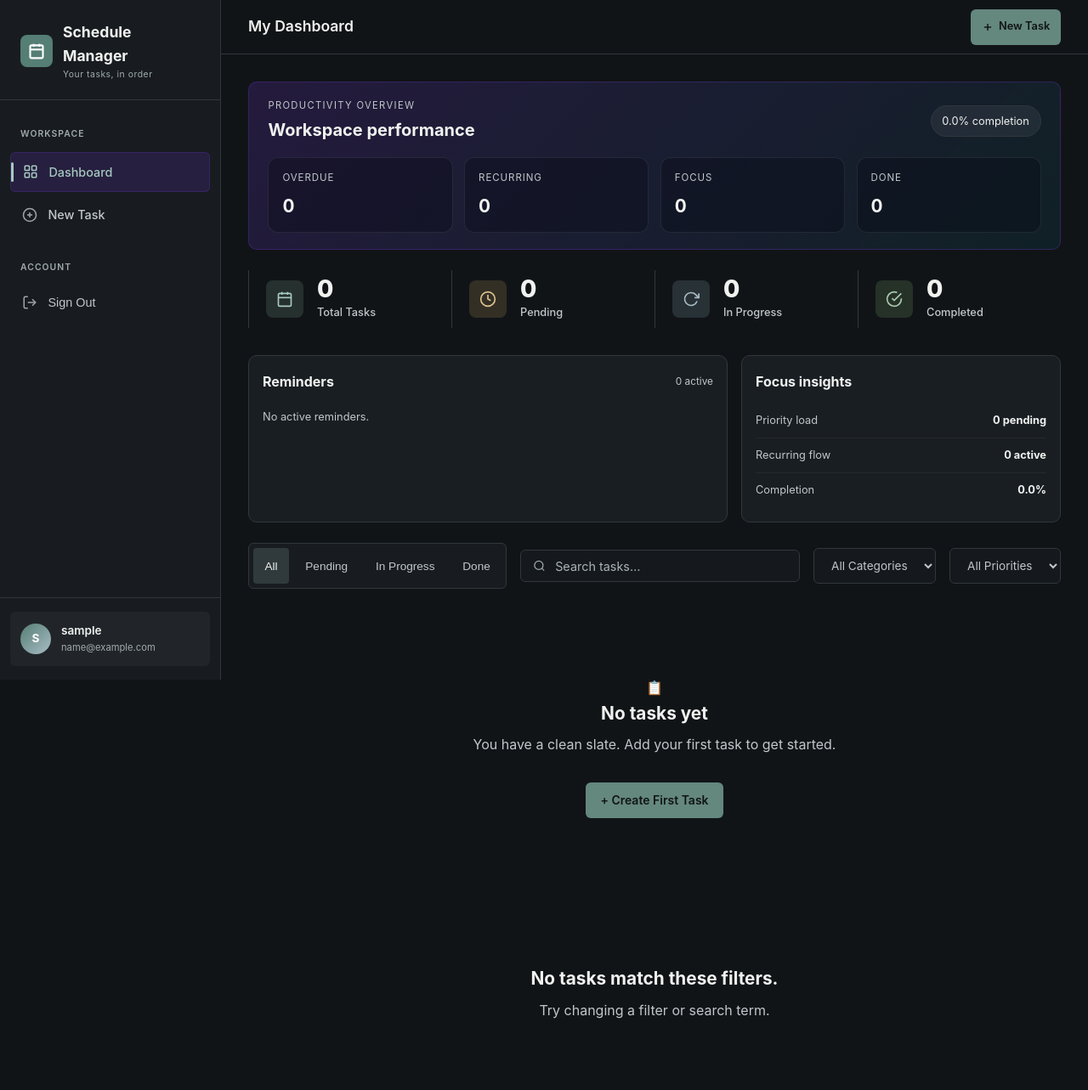
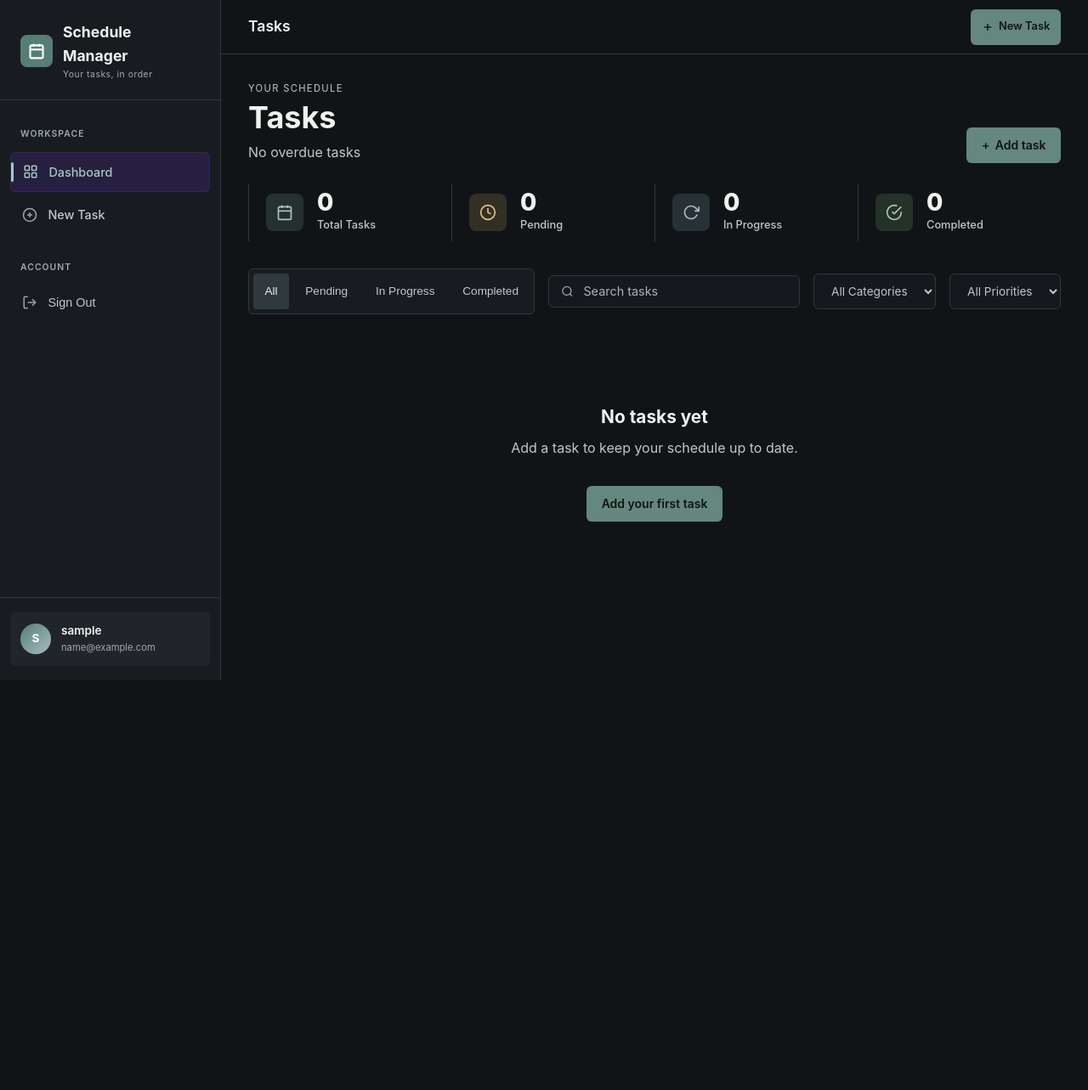
Before and after one commit to Knight6azer/Schedule-Manager, a Flask app: page / in a window 1280 px wide. Shown: the top 1283 px of the page at 85% size. After the commit the page ends 800 px from the top, so only its background shows below. Run offline with Flask 3, Linux system fonts and the light colour scheme; the visitor is signed in with stand-in values (Sample User, id 1); data that the repository does not hold is empty.

Commit message:
Simplify task dashboard and improve semantics

```diff
--- a/app/templates/index.html
+++ b/app/templates/index.html
@@ -1,38 +1,22 @@
 {% extends 'base.html' %}
 
 {% block title %}Dashboard — Schedule Manager{% endblock %}
-{% block page_title %}My Dashboard{% endblock %}
+{% block page_title %}Tasks{% endblock %}
 
 {% block content %}
 
-<!-- ── Analytics Overview ───────────────────────────────────── -->
-<div class="analytics-panel">
-    <div class="analytics-header">
-        <div>
-            <div class="eyebrow">Productivity overview</div>
-            <h2>Workspace performance</h2>
-        </div>
-        <div class="analytics-badge">{{ analytics.completion_rate }}% completion</div>
+<section class="dashboard-heading" aria-labelledby="dashboard-title">
+    <div>
+        <p class="eyebrow">Your schedule</p>
+        <h1 id="dashboard-title">Tasks</h1>
+        <p class="dashboard-summary">
+            {% if analytics.overdue %}{{ analytics.overdue }} overdue{% else %}No overdue tasks{% endif %}
+        </p>
     </div>
-    <div class="analytics-grid">
-        <div class="mini-stat">
-            <span class="mini-stat-label">Overdue</span>
-            <strong>{{ analytics.overdue }}</strong>
-        </div>
-        <div class="mini-stat">
-            <span class="mini-stat-label">Recurring</span>
-            <strong>{{ analytics.recurring }}</strong>
-        </div>
-        <div class="mini-stat">
-            <span class="mini-stat-label">Focus</span>
-            <strong>{{ analytics.in_progress }}</strong>
-        </div>
-        <div class="mini-stat">
-            <span class="mini-stat-label">Done</span>
-            <strong>{{ analytics.completed }}</strong>
-        </div>
-    </div>
-</div>
+    <a href="{{ url_for('main.add_task') }}" class="btn btn-primary">
+        <span aria-hidden="true">+</span> Add task
+    </a>
+</section>
 
 <div class="stats-grid">
     <div class="stat-card">
@@ -90,49 +74,14 @@
     </div>
 </div>
 
-<div class="workspace-section">
-    <div class="notification-panel">
-        <div class="panel-header">
-            <h3>Reminders</h3>
-            <span>{{ notifications|length }} active</span>
-        </div>
-        {% if notifications %}
-            <ul class="notification-list">
-                {% for note in notifications %}
-                    <li>
-                        <span class="notification-dot {{ note.notification_type }}"></span>
-                        <div>
-                            <strong>{{ note.title }}</strong>
-                            <p>{{ note.message }}</p>
-                        </div>
-                    </li>
-                {% endfor %}
-            </ul>
-        {% else %}
-            <div class="empty-mini">No active reminders.</div>
-        {% endif %}
-    </div>
-
-    <div class="insight-panel">
-        <div class="panel-header">
-            <h3>Focus insights</h3>
-        </div>
-        <ul class="insight-list">
-            <li><span>Priority load</span><strong>{{ analytics.pending }} pending</strong></li>
-            <li><span>Recurring flow</span><strong>{{ analytics.recurring }} active</strong></li>
-            <li><span>Completion </span><strong>{{ analytics.completion_rate }}%</strong></li>
-        </ul>
-    </div>
-</div>
-
 <!-- ── Filter Bar ─────────────────────────────────────────── -->
 <div class="filter-bar">
     <!-- Status tabs -->
-    <div class="filter-tabs">
-        <button class="filter-tab active" data-status="">All</button>
-        <button class="filter-tab" data-status="Pending">Pending</button>
-        <button class="filter-tab" data-status="In Progress">In Progress</button>
-        <button class="filter-tab" data-status="Completed">Done</button>
+    <div class="filter-tabs" role="group" aria-label="Filter tasks by status">
+        <button class="filter-tab active" type="button" data-status="" aria-pressed="true">All</button>
+        <button class="filter-tab" type="button" data-status="Pending" aria-pressed="false">Pending</button>
+        <button class="filter-tab" type="button" data-status="In Progress" aria-pressed="false">In Progress</button>
+        <button class="filter-tab" type="button" data-status="Completed" aria-pressed="false">Completed</button>
     </div>
 
     <!-- Search -->
@@ -141,54 +90,60 @@
             <circle cx="11" cy="11" r="8" />
             <line x1="21" y1="21" x2="16.65" y2="16.65" />
         </svg>
-        <input class="search-input" id="search-input" type="text" placeholder="Search tasks…">
+        <label class="sr-only" for="search-input">Search tasks</label>
+        <input class="search-input" id="search-input" type="search" placeholder="Search tasks">
     </div>
 
     <!-- Category filter -->
+    <label class="sr-only" for="category-filter">Filter by category</label>
     <select class="filter-select" id="category-filter">
         <option value="">All Categories</option>
-        <option value="General">📝 General</option>
-        <option value="Work">💼 Work</option>
-        <option value="Personal">🏠 Personal</option>
-        <option value="Study">📚 Study</option>
-        <option value="Health">💪 Health</option>
+        <option value="General">General</option>
+        <option value="Work">Work</option>
+        <option value="Personal">Personal</option>
+        <option value="Study">Study</option>
+        <option value="Health">Health</option>
     </select>
 
     <!-- Priority filter -->
+    <label class="sr-only" for="priority-filter">Filter by priority</label>
     <select class="filter-select" id="priority-filter">
         <option value="">All Priorities</option>
-        <option value="High">🔥 High</option>
-        <option value="Medium">⚡ Medium</option>
-        <option value="Low">☕ Low</option>
+        <option value="High">High</option>
+        <option value="Medium">Medium</option>
+        <option value="Low">Low</option>
     </select>
 </div>
 
 <!-- ── Task Grid ──────────────────────────────────────────── -->
+<h2 class="sr-only" id="task-list-heading">Task list</h2>
 <div class="tasks-grid" id="tasks-grid">
     {% if tasks %}
     {% for task in tasks %}
-    <div class="task-card priority-{{ task.priority | lower }}
+    <article class="task-card priority-{{ task.priority | lower }}
                 {% if task.status == 'Completed' %}status-completed{% endif %}" data-title="{{ task.title | lower }}"
         data-status="{{ task.status }}" data-category="{{ task.category }}" data-priority="{{ task.priority }}"
-        id="task-card-{{ task.id }}">
+        id="task-card-{{ task.id }}" aria-labelledby="task-title-{{ task.id }}">
 
         <!-- Top row: check + title + priority badge -->
         <div class="task-card-top">
-            <div class="task-check {% if task.status == 'Completed' %}done{% endif %}"
-                onclick="toggleTask({{ task.id }}, this.closest('.task-card'))" title="Toggle complete">
+            <button type="button" class="task-check {% if task.status == 'Completed' %}done{% endif %}"
+                data-task-action="toggle" data-task-id="{{ task.id }}"
+                aria-label="{{ 'Reopen' if task.status == 'Completed' else 'Complete' }} task: {{ task.title }}"
+                aria-pressed="{{ 'true' if task.status == 'Completed' else 'false' }}">
                 <svg width="12" height="12" fill="none" stroke="currentColor" stroke-width="3" viewBox="0 0 24 24">
                     <polyline points="20 6 9 17 4 12" />
                 </svg>
+            </button>
+            <div class="task-title-wrap">
+                <h3 id="task-title-{{ task.id }}" class="task-title {% if task.status == 'Completed' %}done{% endif %}">{{ task.title }}</h3>
             </div>
-            <div class="task-title-wrap">
-                <div class="task-title {% if task.status == 'Completed' %}done{% endif %}">{{ task.title }}</div>
-            </div>
-            <span class="chip chip-priority-{{ task.priority | lower }}">{{ task.priority }}</span>
+            <span class="chip chip-priority-{{ task.priority | lower }}">Priority: {{ task.priority }}</span>
         </div>
 
         <!-- Description -->
         {% if task.description %}
-        <div class="task-desc">{{ task.description }}</div>
+        <p class="task-desc">{{ task.description }}</p>
         {% endif %}
 
         <!-- Chips row -->
@@ -204,13 +159,8 @@
             <span class="chip chip-category">{{ task.category }}</span>
             <!-- Due date -->
             {% if task.due_date %}
-            <span class="chip chip-date">
-                <svg width="10" height="10" fill="none" stroke="currentColor" stroke-width="2" viewBox="0 0 24 24">
-                    <rect x="3" y="4" width="18" height="18" rx="2" />
-                    <line x1="16" y1="2" x2="16" y2="6" />
-                    <line x1="8" y1="2" x2="8" y2="6" />
-                    <line x1="3" y1="10" x2="21" y2="10" />
-                </svg>
+            <span class="chip chip-date{% if task.status != 'Completed' and task.due_date < today %} overdue{% endif %}">
+                {% if task.status != 'Completed' and task.due_date < today %}Overdue · {% endif %}
                 {{ task.due_date.strftime('%b %d, %Y') }}
             </span>
             {% endif %}
@@ -225,7 +175,9 @@
                 </svg>
                 Edit
             </a>
-            <button class="btn btn-danger btn-sm" onclick="deleteTask({{ task.id }}, this.closest('.task-card'), this)">
+            <button type="button" class="btn btn-danger btn-sm"
+                aria-label="Delete task: {{ task.title }}"
+                data-task-action="delete" data-task-id="{{ task.id }}">
                 <svg width="13" height="13" fill="none" stroke="currentColor" stroke-width="2" viewBox="0 0 24 24">
                     <polyline points="3 6 5 6 21 6" />
                     <path d="M19 6l-1 14H6L5 6" />
@@ -235,16 +187,15 @@
                 </svg>
                 Delete
             </button>
-        </div>
+        </article>
     </div>
     {% endfor %}
     {% else %}
-    <div class="empty-state">
-        <div class="empty-icon">📋</div>
+    <div class="empty-state" id="empty-state" role="status">
         <h3>No tasks yet</h3>
-        <p>You have a clean slate. Add your first task to get started.</p>
+        <p>Add a task to keep your schedule up to date.</p>
         <a href="{{ url_for('main.add_task') }}" class="btn btn-primary">
-            + Create First Task
+            Add your first task
         </a>
     </div>
     {% endif %}
```
